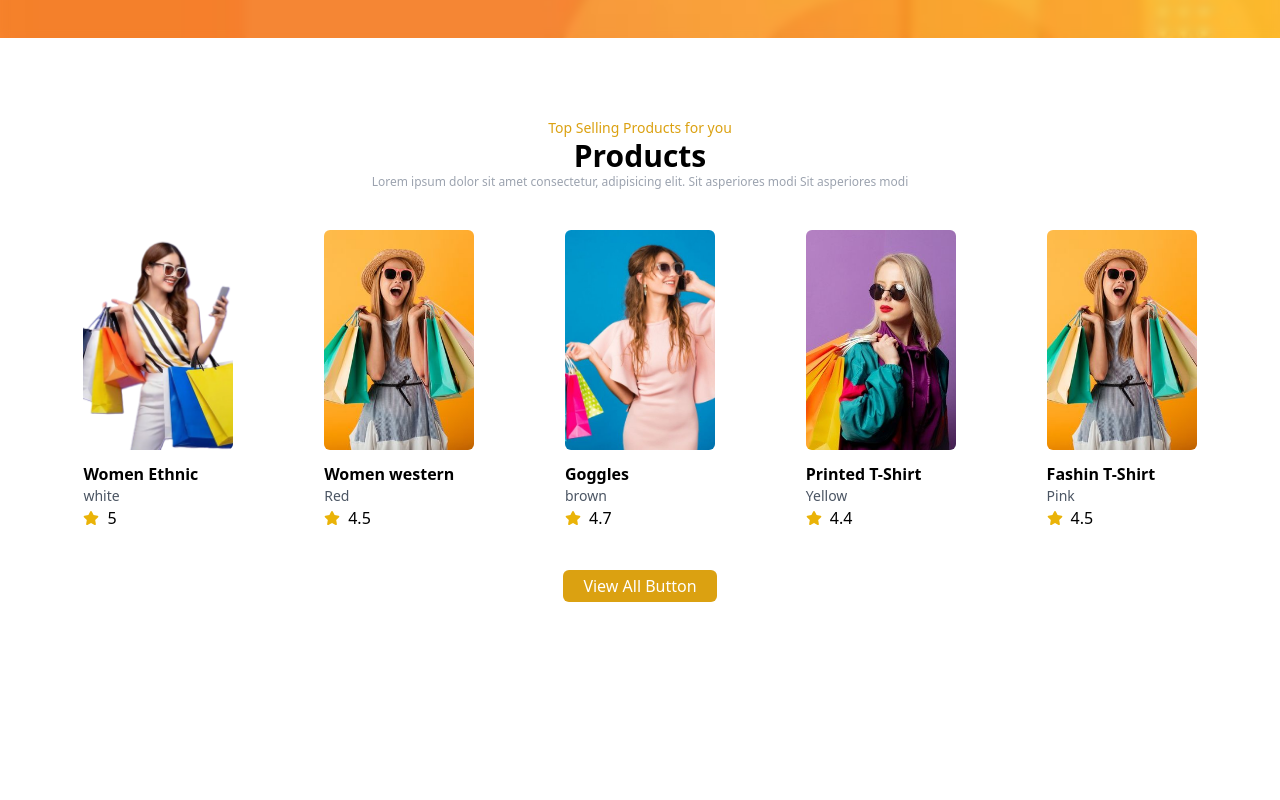
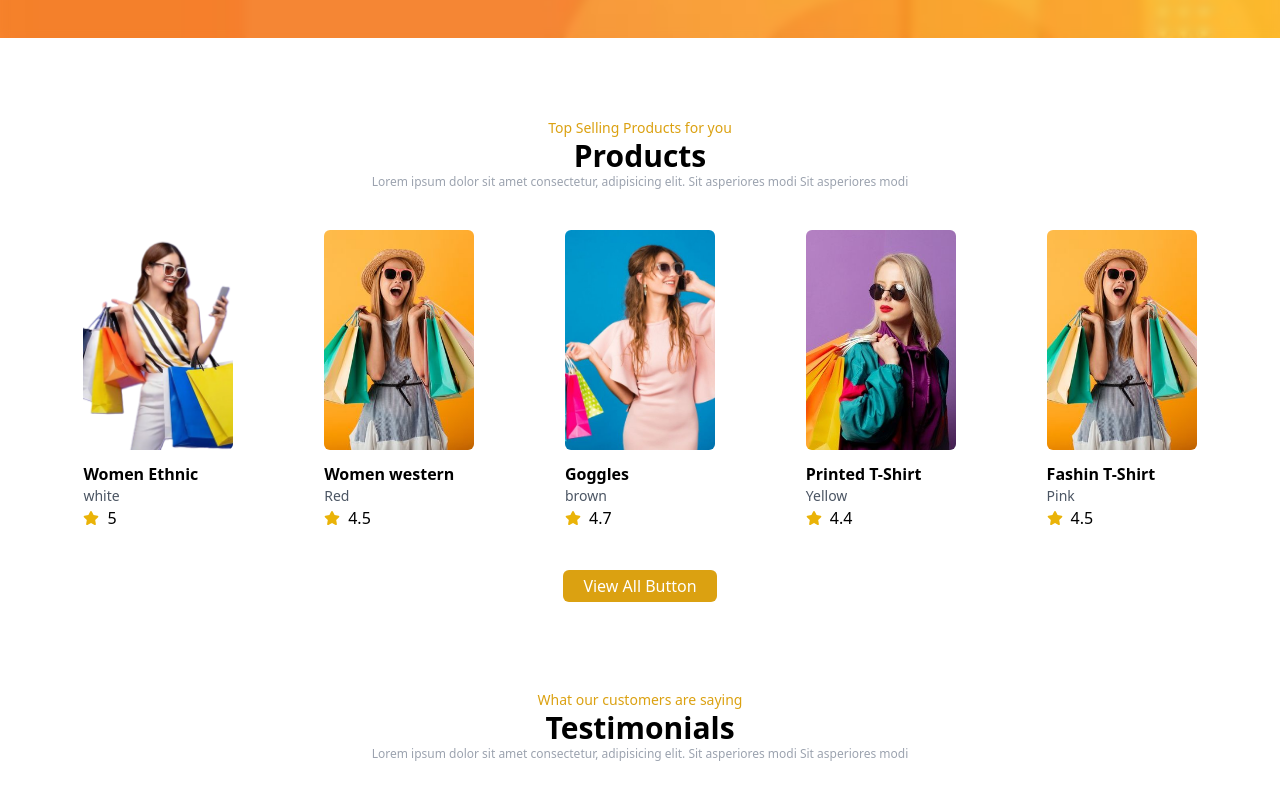
Before and after one commit to G3RGES/eccomerce-website, a React (Vite) app: page / in a window 1280 px wide. Shown: the part 2490-3290 px from the top of the page. Before the commit the page ends 3140 px from the top, so only its background shows below. Built offline with nearby package versions, Linux system fonts and the light colour scheme.

Commit message:
Update Testimonials.jsx

```diff
--- a/src/components/Testimonials.jsx
+++ b/src/components/Testimonials.jsx
@@ -69,8 +69,27 @@ const Testimonials = () => {
   };
 
   return (
-    <div>
-      <div className=""></div>
+    <div className="py-10">
+      <div className="container">
+        {/* header section */}
+        <div className="text-center mb-10 max-w-[600px] mx-auto ">
+          <p
+            data-aos="fade-up"
+            className="text-sm text-primary dark:text-tertiary "
+          >
+            What our customers are saying
+          </p>
+          <h1 data-aos="zoom-out" className="text-3xl font-bold">
+            Testimonials
+          </h1>
+          <p data-aos="fade-up" className="text-xs text-gray-400">
+            Lorem ipsum dolor sit amet consectetur, adipisicing elit. Sit
+            asperiores modi Sit asperiores modi
+          </p>
+        </div>
+
+        {/* Testimonial cards */}
+      </div>
     </div>
   );
 };
```
